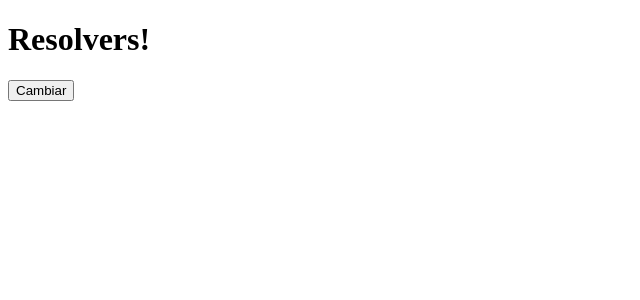
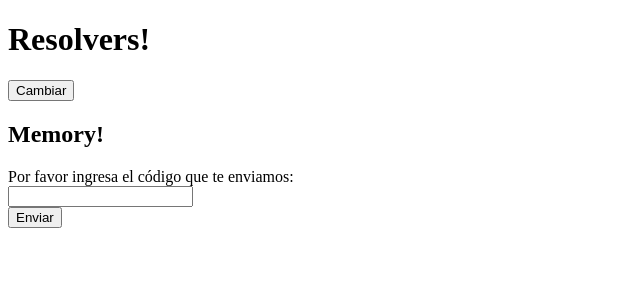
Before and after one commit to emigimenezj/os-resolvers, a React (Vite) app: page / in a window 1280 px wide. Shown: the top 300 px of the page, without its empty margins (0-640 px from the left). Built offline with nearby package versions, Linux system fonts and the light colour scheme.

Commit message:
Add list entry to memory form

```diff
--- a/src/Memory.jsx
+++ b/src/Memory.jsx
@@ -1,7 +1,86 @@
+import { useRef, useState } from "react";
+
 export function Memory() {
+
+  // cantidad de marcos: 4
+  // cantidad de páginas: 6
+  // lista de peticiones: 1, 2, 1, 3, 4, 3, 5, 6, 2
+
+  const [numInputs, setNumInputs] = useState(1);
+  const [otp, setOtp] = useState(Array(numInputs).fill(''));
+  const inputRefs = useRef(Array(numInputs).fill(null));
+
+
+
+  function handleChange(index, event) {
+    const value = event.target.value;
+    const isOnlyDigits = /^\d+$/.test(value)
+
+    if(!isOnlyDigits) return;
+
+    setOtp((prevOtp) => {
+      const newOtp = [...prevOtp];
+      newOtp[index] = value;
+      return newOtp;
+    });
+    if (value && index < numInputs - 1) {
+      inputRefs.current[index + 1].focus();
+    }
+    if (value === ' ' && index < numInputs - 1) {
+      inputRefs.current[index + 1].focus();
+    }
+  }
+
+  function handleKeyDown(index, event) {
+    if (event.key === 'Backspace' && !otp[index] && index > 0) {
+      setNumInputs((prevNumInputs) => prevNumInputs - 1);
+      setOtp((prevOtp) => (prevOtp.pop(), prevOtp));
+      inputRefs.current.pop();
+      inputRefs.current[index - 1].focus();
+    }
+    if(event.key === ' ' && event.target.value !== '') {
+      console.log(`Agregando nuevo campo...[${event.target.value}] en [${index}]`);
+      handleAddInput(index);
+    }
+  }
+
+  function handleAddInput(index) {
+    if ( /* index === numInputs - 1 */ true) {
+      setNumInputs((prevNumInputs) => prevNumInputs + 1);
+      setOtp((prevOtp) => [...prevOtp, '']);
+      inputRefs.current.push(null);
+    }
+  }
+
+  function handleSubmit(event) {
+    event.preventDefault();
+    const code = otp.join('').replace(/\s/g, '');
+    console.log('El código ingresado es:', code);
+    // Lógica para validar y enviar el código
+  }
 
   return (
     <section>
+      <header>
+        <h1>Memory!</h1>
+        <form onSubmit={handleSubmit}>
+          <label>Por favor ingresa el código que te enviamos:</label>
+          <div className="otp-input">
+            {otp.slice(0, numInputs).map((digit, index) => (
+              <input
+                key={index}
+                type="text"
+                value={digit}
+                onChange={(event) => handleChange(index, event)}
+                onKeyDown={(event) => handleKeyDown(index, event)}
+                //onFocus={() => handleAddInput(index)}
+                ref={(el) => (inputRefs.current[index] = el)}
+              />
+            ))}
+          </div>
+          <button type="submit">Enviar</button>
+        </form>
+      </header>
     </section>
 
   );
```
